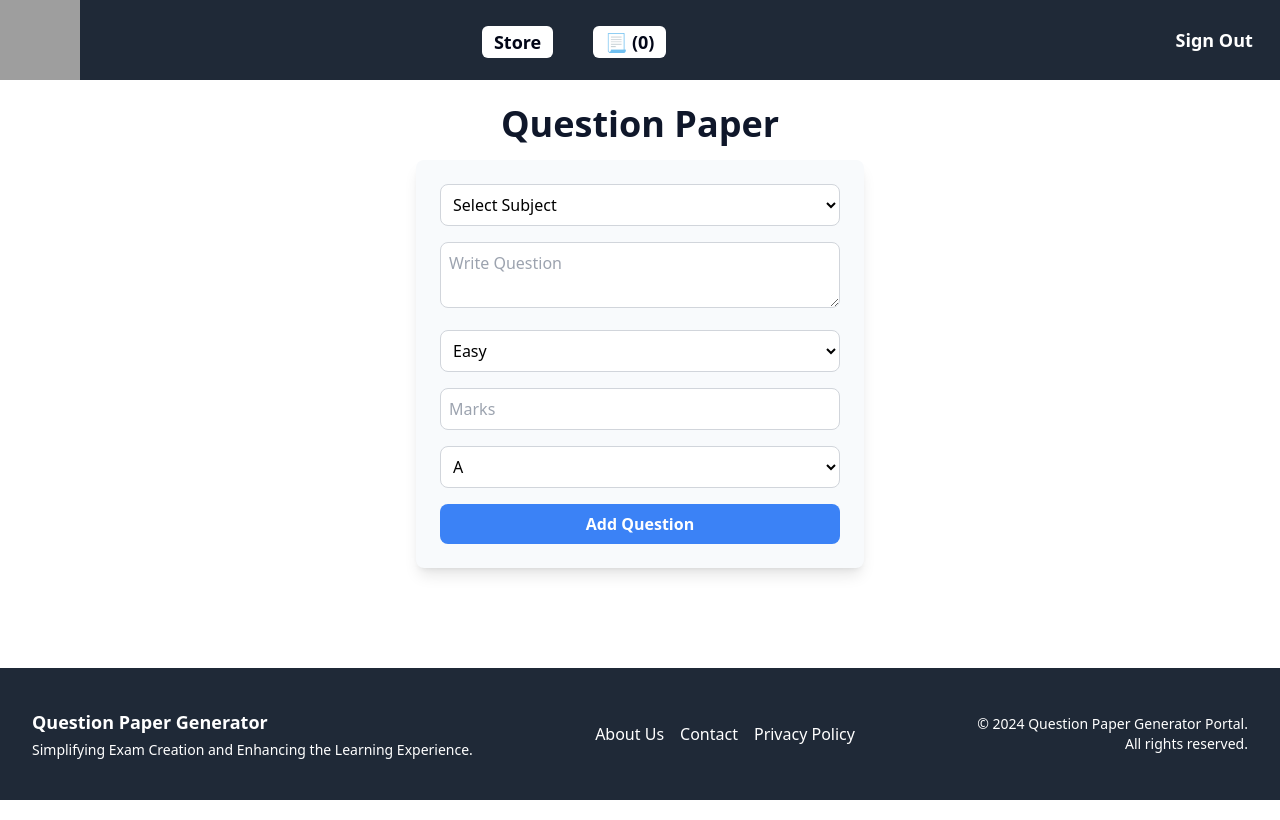
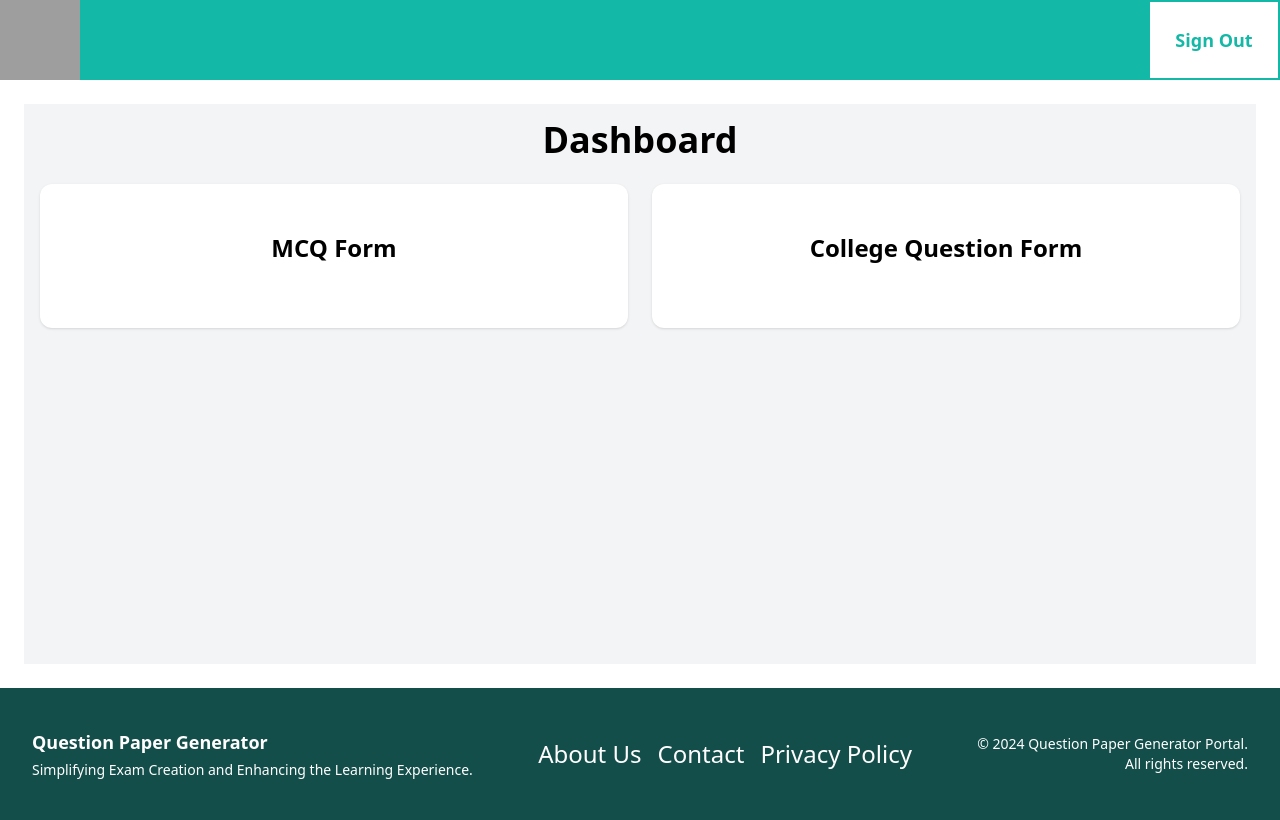
Before and after one commit to pralaymaity/question-paper-project, a React (Create React App) app in the folder client/question-paper/: page /dashboard in a window 1280 px wide. Built offline with nearby package versions, Linux system fonts and the light colour scheme; sample sign-in values are in the browser's storage; grey boxes are pictures that could not be loaded.

Commit message:
college paper added

```diff
--- a/client/question-paper/src/components/Dashboard.js
+++ b/client/question-paper/src/components/Dashboard.js
@@ -1,23 +1,61 @@
-import React from "react";
+import React, { useState } from "react";
 import QuestionForm from "./QuestionForm";
 import { useEffect } from "react";
 import CollegeQuestionForm from "./collegePaper/CollegeQuestionForm";
 import StoreQuestions from "./collegePaper/StoreQuestions";
+import { useNavigate } from "react-router-dom";
+
 
 const Dashboard = () => {
+
+  const [selectedForm, setSelectedForm] = useState(null)
+
+  const navigate = useNavigate();
 
   useEffect(() => {
     const token = localStorage.getItem("token");
     if (!token) {
-      // No token found, redirect to login page
       window.location.href = "http://localhost:3000/";
     }
   }, []);
 
   return (
-    <div>
-      <CollegeQuestionForm />
-      {/* <QuestionForm /> */}
+    <div className="min-h-[70vh] p-4 bg-gray-100">
+      <h1 className="text-4xl text-center font-bold mb-6">Dashboard</h1>
+
+      {!selectedForm ? (
+        <div className="grid grid-cols-1 sm:grid-cols-2 gap-6 ">
+          <div
+            className="cursor-pointer p-6 h-36 bg-white rounded-xl shadow hover:bg-blue-100 text-center"
+            onClick={() => {
+              setSelectedForm("mcq")
+              navigate("/dashboard/questionform")
+            }}
+          >
+            <h2 className="text-2xl font-semibold mt-6">MCQ Form</h2>
+          </div>
+
+          <div
+            className="cursor-pointer p-6 bg-white rounded-xl shadow hover:bg-green-100 text-center"
+            onClick={() => setSelectedForm("college")}
+          >
+            <h2 className="text-2xl font-semibold mt-6">College Question Form</h2>
+          </div>
+        </div>
+      ) : (
+        <div className="mt-6">
+          <button
+            className="mb-4 px-4 py-2 bg-gray-300 hover:bg-gray-400 rounded"
+            onClick={() => setSelectedForm(null)}
+          >
+            👈🏼 Back to Dashboard
+          </button>
+
+          {selectedForm === "mcq" && <QuestionForm />}
+          {selectedForm === "college" && <CollegeQuestionForm />}
+        </div>
+      )}
+
 
     </div>
   );
--- a/client/question-paper/src/components/ExamForm.js
+++ b/client/question-paper/src/components/ExamForm.js
@@ -5,9 +5,12 @@ import axios from "axios";
 
 const ExamForm = () => {
   const location = useLocation();
+  console.log(location);
+
   const [filterquestions, setFilterQuestions] = useState([]);
   //console.log(filterquestions);
-  const selectedQuestionIds = location.state?.selectedQuestions || []; // Expecting an array of IDs
+  const selectedQuestionIds = location.state?.selectedQuestionsIds || []; // Expecting an array of IDs
+   console.log(selectedQuestionIds);
 
   const [subject, setSubject] = useState("");
   const [ExamDate, setExamDate] = useState("");
@@ -77,7 +80,7 @@ const ExamForm = () => {
         alert("Exam Create ✔");
 
         // Navigate to the ExamPaper component with exam_id
-        navigate(`/exam-paper/${exam_id}`); // Passing the exam_id in the URL
+        navigate(`/dashboard/exam-paper/${exam_id}`); // Passing the exam_id in the URL
       } else {
         console.log("Failed to create exam.");
       }
--- a/client/question-paper/src/components/ExamPaper.js
+++ b/client/question-paper/src/components/ExamPaper.js
@@ -6,7 +6,7 @@ const ExamPaper = () => {
   const { exam_id } = useParams(); // Extract exam_id from the URL
   //console.log(exam_id);
   const [paper, setPaper] = useState([]);
-  console.log(paper);
+  //console.log(paper);
   const [selectedAnswers, setSelectedAnswers] = useState({});
   //console.log(selectedAnswers);
   const [score, setScore] = useState(0);
--- a/client/question-paper/src/components/Footer.js
+++ b/client/question-paper/src/components/Footer.js
@@ -2,14 +2,12 @@ import React from "react";
 
 const Footer = () => {
   return (
-    <footer className="bg-gray-800 text-white py-6 ">
-      <div className="container mx-auto px-4">
+    <footer className=" py-6 ">
+      <div className="container mx-auto px-4 cursor-pointer">
         <div className="flex flex-col md:flex-row justify-between items-center">
           {/* Left Section */}
           <div className="text-center md:text-left mb-4 md:mb-0">
-            <h2 className="text-lg font-semibold">
-              Question Paper Generator
-            </h2>
+            <h2 className="text-lg font-semibold">Question Paper Generator</h2>
             <p className="text-sm mt-1">
               Simplifying Exam Creation and Enhancing the Learning Experience.
             </p>
@@ -17,22 +15,13 @@ const Footer = () => {
 
           {/* Center Section */}
           <div className="flex justify-center space-x-4 mb-4 md:mb-0">
-            <p
-
-              className="hover:text-gray-400 transition duration-200"
-            >
+            <p className="hover:text-gray-400 transition duration-200">
               About Us
             </p>
-            <p
-
-              className="hover:text-gray-400 transition duration-200"
-            >
+            <p className="hover:text-gray-400 transition duration-200">
               Contact
             </p>
-            <p
-
-              className="hover:text-gray-400 transition duration-200"
-            >
+            <p className="hover:text-gray-400 transition duration-200">
               Privacy Policy
             </p>
           </div>
@@ -42,9 +31,7 @@ const Footer = () => {
             <p className="text-sm">
               &copy; {new Date().getFullYear()} Question Paper Generator Portal.
             </p>
-            <p className="text-sm">
-              All rights reserved.
-            </p>
+            <p className="text-sm">All rights reserved.</p>
           </div>
         </div>
       </div>
--- a/client/question-paper/src/components/Header.js
+++ b/client/question-paper/src/components/Header.js
@@ -7,10 +7,17 @@ import { useSelector } from "react-redux";
 
 const Header = () => {
   const location = useLocation(); // Hook to get the current location
+
+  const showMcqNavLinks = [
+    "/dashboard/questionform",
+    "/dashboard/question-storage",
+    "/dashboard/questionlist",
+    "/dashboard/exam-form",
+    "/dashboard/exam-paper/:exam_id",
+  ].includes(location.pathname);
+
   const navigate = useNavigate();
-
   const questionList = useSelector((store) => store.questions.list);
-
   const { isAuthenticated, signOut } = useAuth(); // Custom hook for authentication
 
   if (location.pathname === "/") {
@@ -23,24 +30,36 @@ const Header = () => {
   };
 
   return (
-    <div className=" bg-gray-800 h-20 flex justify-between text-white ">
+    <div className=" bg-teal-500 h-20 flex justify-between text-white ">
       <div className="absolute">
         <img className="h-20 w-20" src={DashBoardLogo} alt="logo" />
       </div>
 
       <div className="relative w-full">
+        {showMcqNavLinks ? (
           <ul className="flex justify-center gap-10 my-6 ">
-          <li className="font-bold text-2xl">
-            {location.pathname === "/question-storage" ? (
-              <button
-                onClick={() => navigate("/dashboard")}
+            <li>
+              <Link
+                to="/dashboard"
+                className={`text-slate-950 bg-white font-bold text-lg rounded-md p-1 px-3 ${
+                  location.pathname === "/dashboard" ? "bg-blue-100" : ""
+                }`}
+              >
+                Home
+              </Link>
+            </li>
+
+            <li>
+              {location.pathname === "/dashboard/question-storage" ? (
+                <Link
+                  to="/dashboard/questionform"
                   className="text-slate-950 bg-white font-bold text-lg rounded-md p-1 px-3"
                 >
-                Home
-              </button>
+                  Back
+                </Link>
               ) : (
                 <Link
-                to="/question-storage"
+                  to="/dashboard/question-storage"
                   className="text-slate-950 bg-white font-bold text-lg rounded-md p-1 px-3"
                 >
                   Store
@@ -48,17 +67,17 @@ const Header = () => {
               )}
             </li>
 
-          <li className="font-bold text-2xl">
-            {location.pathname === "/questionlist" ? (
-              <button
-                onClick={() => navigate(-1)}
+            <li>
+              {location.pathname === "/dashboard/questionlist" ? (
+                <Link
+                  to="/dashboard/questionform"
                   className="text-slate-950 bg-white font-bold text-lg rounded-md p-1 px-3"
                 >
                   Go Back
-              </button>
+                </Link>
               ) : (
                 <Link
-                to="/questionlist"
+                  to="/dashboard/questionlist"
                   className="text-slate-950 bg-white font-bold text-lg rounded-md p-1 px-3"
                 >
                   📃 ({questionList.length})
@@ -66,11 +85,16 @@ const Header = () => {
               )}
             </li>
           </ul>
+        ) : (
+          <div className="h-10"></div>
+        )}
       </div>
 
       {isAuthenticated && (
-        <button className="text-white  font-bold text-lg  p-1 px-3  w-36 rounded-l-lg"
-         onClick={handleSignout}>
+        <button
+          className="text-teal-500 border-2 border-teal-500 bg-white  font-bold text-lg  p-1 px-3  w-36 "
+          onClick={handleSignout}
+        >
           Sign Out
         </button>
       )}
--- a/client/question-paper/src/components/Layout.js
+++ b/client/question-paper/src/components/Layout.js
@@ -16,7 +16,7 @@ const Layout = () => {
       </main>
 
       {/* Footer (always at the bottom) */}
-      <footer className="bg-gray-800 text-white p-4">
+      <footer className="bg-teal-900 text-white p-4 text-2xl">
         <Footer />
       </footer>
     </div>
--- a/client/question-paper/src/components/Login.js
+++ b/client/question-paper/src/components/Login.js
@@ -55,7 +55,6 @@ const Login = () => {
           username: email?.current?.value,
           password: password?.current?.value,
         });
-        //console.log(response.data);
 
         const token = response.data.token;
         //console.log('Response data:', response.data);
--- a/client/question-paper/src/components/collegePaper/CollegeQuestionForm.js
+++ b/client/question-paper/src/components/collegePaper/CollegeQuestionForm.js
@@ -17,7 +17,8 @@ const CollegeQuestionForm = () => {
     "GK",
     "JavaScript",
     "Operating System",
-    " Artificial Intelligence",
+    "Artificial Intelligence",
+    "Data Structures & Algorithms"
   ];
 
   //console.log(form);
@@ -38,7 +39,7 @@ const CollegeQuestionForm = () => {
 
       console.log(response);
 
-      if (response.status === 200) {
+      if (response.status === 201) {
         console.log("Question added successfully!");
         alert("Question Added ✔");
       } else {
```
Also changed, not shown: client/question-paper/src/components/Body.js (+29 -5 lines), client/question-paper/src/components/QuestionStorage.js (+14 -8 lines), client/question-paper/src/components/collegePaper/StoreQuestions.js (+80 -5 lines). Lines whose indentation alone changed are shown as unchanged.
